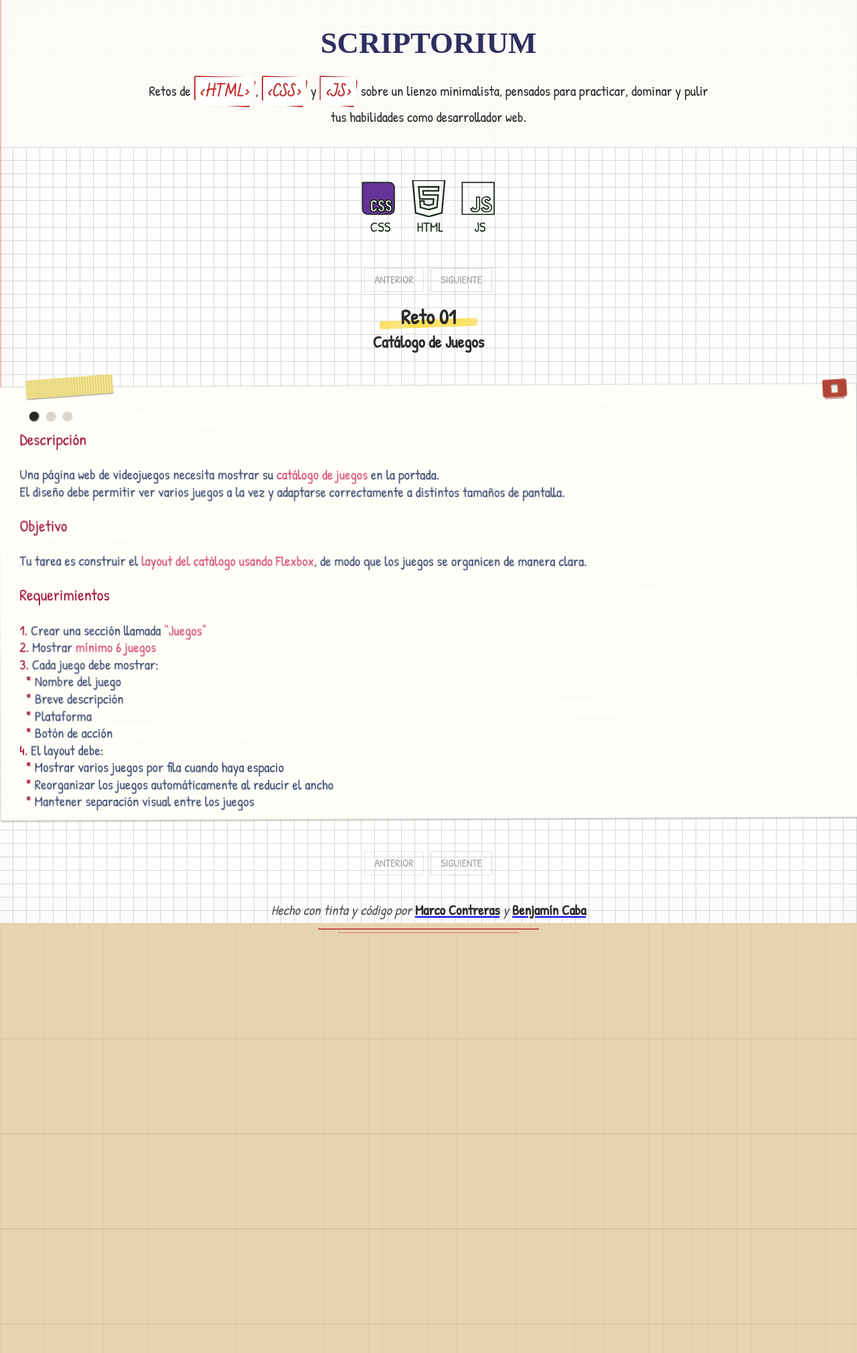
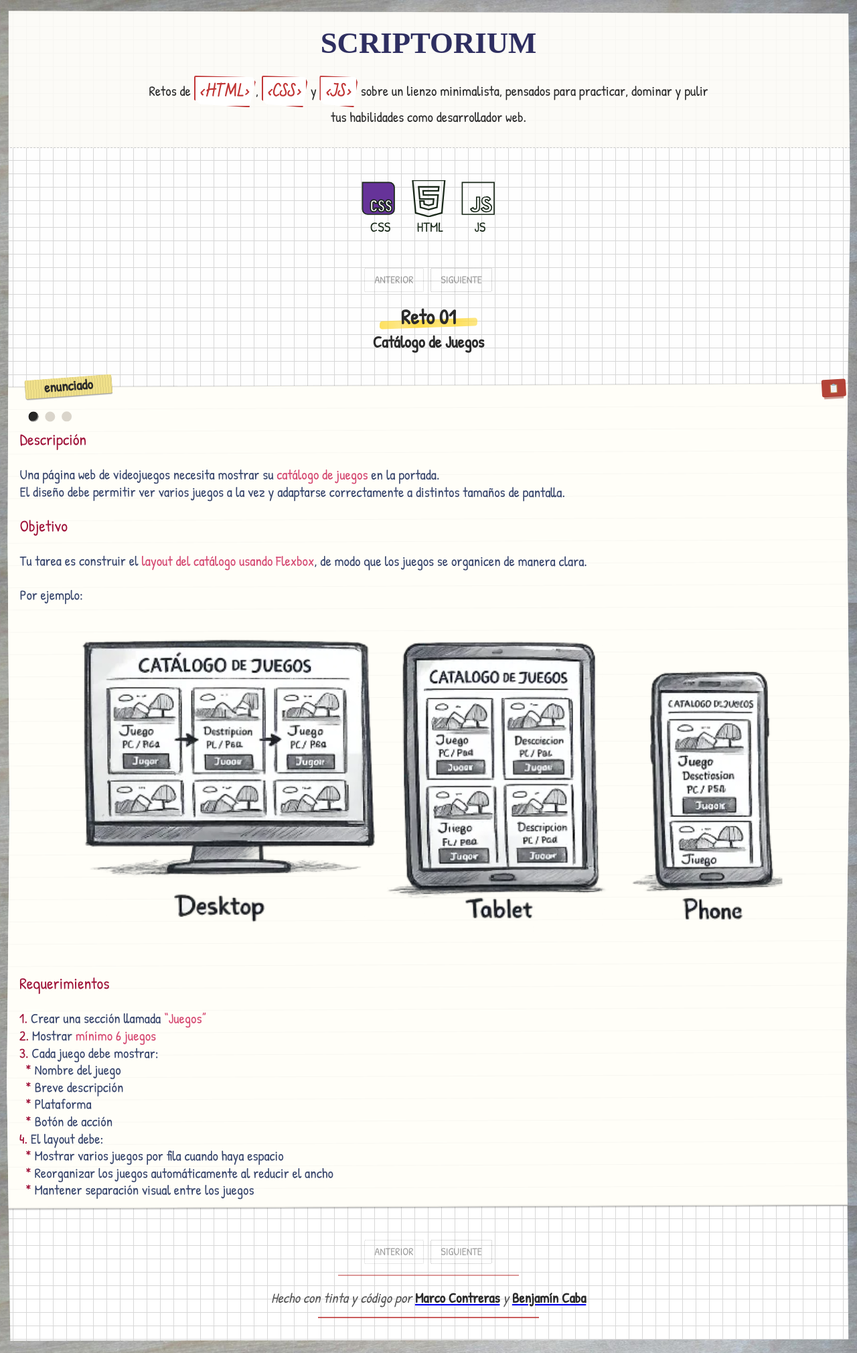
Before and after one commit to mc-herrera-90/scriptorium, a Jekyll site: the page built from challenges/_css/01-flexbox.md, in a window 1280 px wide. Shown: the whole page at 67% size. Built offline with Jekyll 4.4.1, drawn with Linux system fonts in a browser that asks for light colours; some web fonts are replaced.

Commit message:
update general

````diff
--- a/_config.yml
+++ b/_config.yml
@@ -2,9 +2,14 @@ title: SCRIPTORIUM
 description: |
   Retos de `<HTML>`, `<CSS>` y `<JS>` sobre un lienzo minimalista,
   pensados para practicar, dominar y pulir tus habilidades como desarrollador web.
+
+url: "https://mc-herrera-90.github.io"
+baseurl: "/scriptorium"
+
 # Almacenar las colecciones en un solo directorio
 collections_dir: challenges
 # Cada colección es iterable usando for
+
 collections:
   js:
     output: true
--- a/_includes/footer.html
+++ b/_includes/footer.html
@@ -37,7 +37,7 @@
     content: "";
     position: absolute;
     left: 50%;
-    bottom: -15px;
+    top: -15px;
 
     width: 270px;
     height: 1.3px;
--- a/_sass/_base.scss
+++ b/_sass/_base.scss
@@ -6,32 +6,23 @@
 
 :root {
   @include xxxl {
-    padding: 0 20%;
+    padding: 2% 20%;
   }
-  /* Madera */
-  background:
-    /* vetas */
-    repeating-linear-gradient(
-      90deg,
-      rgba(0,0,0,0.035) 0px,
-      rgba(0,0,0,0.035) 1px,
-      transparent 1px,
-      transparent 22px
-    ),
-    /* tablones */
-    repeating-linear-gradient(
-      180deg,
-      #e6d3b1 0px,
-      #e6d3b1 140px,
-      #ddc7a3 140px,
-      #ddc7a3 142px
-    ),
-    /* luz general */
-    linear-gradient(
-      180deg,
-      #f1dfc4,
-      #d6b98c
-    );
+      background-image: url("#{$asset-path}/background.jpg");
+
+      /* Ajuste de la imagen */
+      background-size: cover;       /* La imagen cubre todo el fondo */
+      background-repeat: no-repeat; /* No se repite */
+      background-position: center;  /* Centrada */
+      background-attachment: fixed;
+      /* Opcional: que el body ocupe toda la pantalla */
+      min-height: 100vh;
+      margin: 0;
+      scroll-behavior: smooth;
+      overflow-y: scroll;
+      -webkit-overflow-scrolling: touch;
+
+
 }
 body {
   font-family: $font-family-base;
@@ -49,7 +40,7 @@ body {
   color: #2b2b2b;
   box-shadow: inset 0 0 80px rgba(0, 0, 0, 0.04);
   font-size: $font-size-base;
-
+  padding-bottom: 30px;
   &::before {
     content: "";
     position: fixed;
@@ -89,6 +80,21 @@ body {
   @include xxxl {
     font-size: $font-size-base-xxxl;
   }
+
+  /* 👇 IRREGULARIDAD SUTIL */
+  clip-path: polygon(
+    1% 0.8%, 99% 1%,
+    99.2% 15%, 98.8% 35%,
+    99.1% 55%, 98.7% 75%,
+    99% 99%, 1.2% 99.1%,
+    0.8% 80%, 1.1% 60%,
+    0.9% 40%, 1% 20%
+  );
+
+    /* Sombra realista */
+    box-shadow:
+      0 12px 30px rgba(0,0,0,0.35),
+      inset 0 0 30px rgba(0,0,0,0.05);
 }
 
 // MAIN CONTENT
--- a/assets/js/clearfix.js
+++ b/assets/js/clearfix.js
@@ -9,6 +9,45 @@ document.addEventListener("DOMContentLoaded", () => {
   // ## texto → texto
   document.querySelectorAll(`${container} .gu`).forEach((el) => {
     el.textContent = el.textContent.replace(/^#{2}\s*(.*)/, "$1");
+  });
+
+  // ![alt](src) → <img>
+  document.querySelectorAll(`${container} .sx`).forEach((el) => {
+    const src = el.textContent.trim();
+    if (!src) return;
+
+    const pOpen = el.previousElementSibling;
+    const altEl = pOpen?.previousElementSibling;
+    const pBang = altEl?.previousElementSibling;
+    const pClose = el.nextElementSibling;
+
+    if (
+      !pBang ||
+      !altEl ||
+      !pOpen ||
+      !pClose ||
+      pBang.textContent !== "![" ||
+      pOpen.textContent !== "](" ||
+      pClose.textContent !== ")"
+    )
+      return;
+
+    const img = document.createElement("img");
+    img.src = src;
+    img.alt = altEl.textContent;
+    img.style.maxWidth = "100%";
+    img.style.width = "89%";
+    img.style.display = "block";
+    img.style.margin = "0 auto";
+    img.loading = "lazy";
+
+    pBang.before(img);
+
+    pBang.remove();
+    altEl.remove();
+    pOpen.remove();
+    el.remove();
+    pClose.remove();
   });
 });
 
--- a/assets/js/clipboard.js
+++ b/assets/js/clipboard.js
@@ -1,19 +1,31 @@
 document.addEventListener("DOMContentLoaded", () => {
-  const copyButtons = document.querySelectorAll(".code-copy");
-
-  copyButtons.forEach((button) => {
+  document.querySelectorAll(".code-copy").forEach((button) => {
     button.addEventListener("click", () => {
-      const wrapper = button.closest("div.highlighter-rouge");
+      const wrapper = button.closest(".highlighter-rouge");
       if (!wrapper) return;
 
-      const code = wrapper.querySelector("div.highlight code");
-      if (!code) {
-        console.warn("No se encontró <code> en el wrapper");
-        return;
+      const code = wrapper.querySelector("code");
+      if (!code) return;
+
+      let text;
+
+      // 👉 solo markdown
+      if (wrapper.classList.contains("language-md")) {
+        // clonar para no tocar el DOM real
+        const clone = code.cloneNode(true);
+
+        // reemplazar cada <img> por su URL en texto
+        clone.querySelectorAll("img").forEach((img) => {
+          const url = img.getAttribute("src") || "";
+          const text = "URL imagen: " + url;
+          img.replaceWith(document.createTextNode(text));
+        });
+
+        text = clone.innerText;
+      } else {
+        // otros lenguajes: copia normal
+        text = code.innerText;
       }
-
-      // Copia el texto plano ignorando los spans de resaltado
-      const text = code.innerText;
 
       navigator.clipboard
         .writeText(text)
@@ -22,7 +34,7 @@ document.addEventListener("DOMContentLoaded", () => {
           setTimeout(() => (button.textContent = "📋"), 1500);
         })
         .catch(() => {
-          button.textContent = "❌ Error";
+          button.textContent = "❌";
           setTimeout(() => (button.textContent = "📋"), 1500);
         });
     });
--- a/challenges/_css/01-flexbox.md
+++ b/challenges/_css/01-flexbox.md
@@ -11,6 +11,10 @@ El diseño debe permitir ver varios juegos a la vez y adaptarse correctamente a
 ## Objetivo
 
 Tu tarea es construir el **layout del catálogo usando Flexbox**, de modo que los juegos se organicen de manera clara.
+
+Por ejemplo:
+
+![Distribucion]({{ site.url }}{{ site.baseurl }}/assets/images/demo-reto-flexbox.webp)
 
 ## Requerimientos
 
@@ -26,3 +30,4 @@ Tu tarea es construir el **layout del catálogo usando Flexbox**, de modo que lo
   * Reorganizar los juegos automáticamente al reducir el ancho
   * Mantener separación visual entre los juegos
 ```
+{:file="enunciado"}
--- a/index.html
+++ b/index.html
@@ -7,7 +7,7 @@ title: Home
 
 <div class="grid">
     {% for item in retos %}
-    <a class="grid-item grid-item--{{ item.collection }}" href="{{ item.url }}">
+    <a class="grid-item grid-item--{{ item.collection }}" href="{{ item.url | relative_url }}">
         <div class="grid-icon">
             {% if item.svg %}
             {% include {{ item.svg }} %}
````
Also changed, not shown: assets/images/background.jpg (added), assets/images/demo-reto-flexbox.webp (added), assets/images/juegos/_image copy 2.webp (added), assets/images/juegos/image copy 2.png (added), assets/images/juegos/image copy 2.webp (added), assets/images/juegos/image copy 3.png (added), assets/images/juegos/image copy 3.webp (added), assets/images/juegos/image copy.png (added), assets/images/juegos/image.png (added), assets/images/juegos/image.webp (added).
